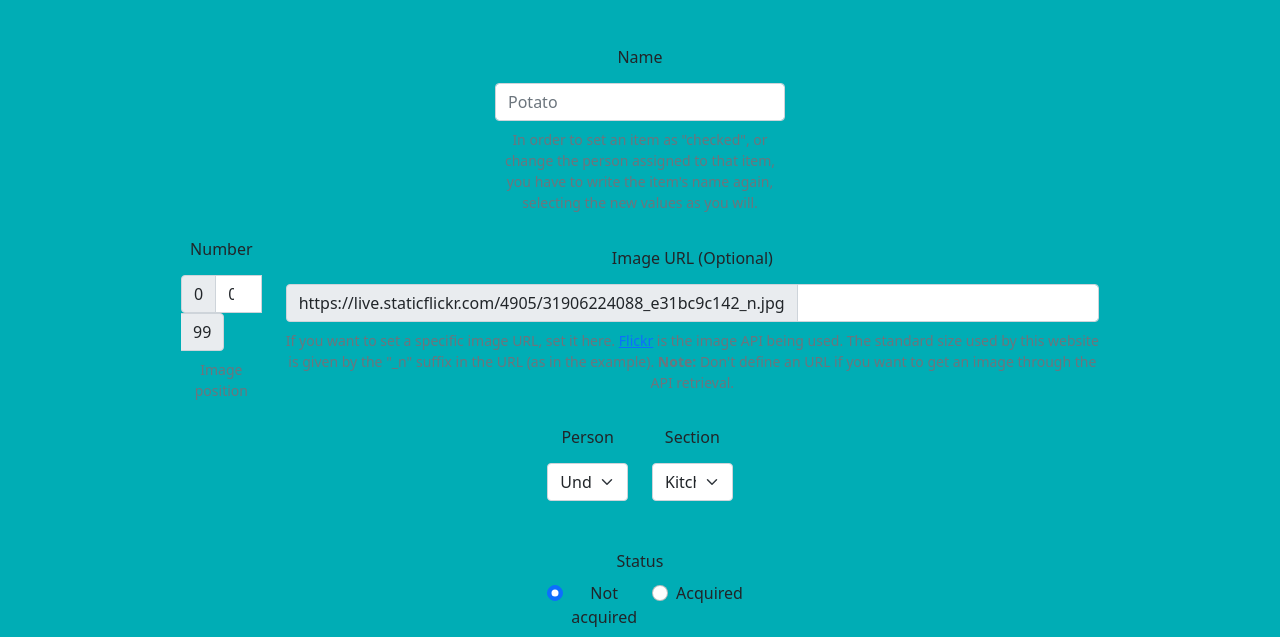
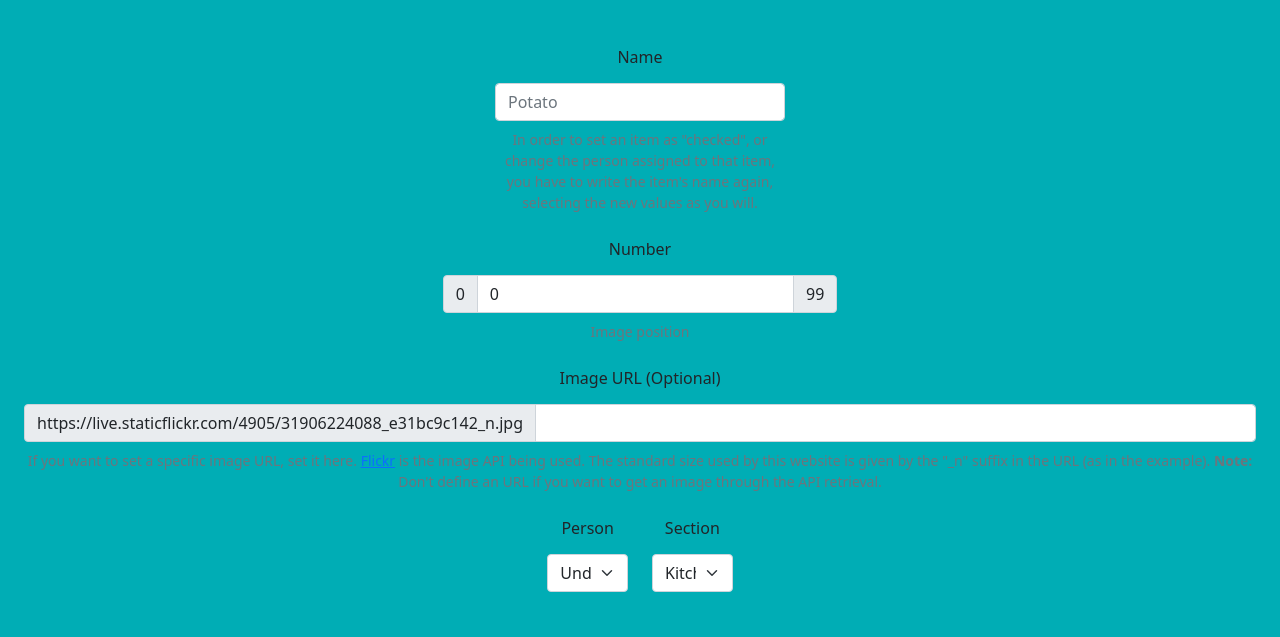
Before and after one commit to Mateus-Henr/Utilities-List, a website: page index.html in a window 1280 px wide. Shown: the part 159-796 px from the top of the page. Drawn offline with nearby package versions, Linux system fonts and the light colour scheme.

Commit message:
Fix styling for laptops

```diff
--- a/index.html
+++ b/index.html
@@ -42,7 +42,7 @@
 
           <div class="row justify-content-center">
 
-            <div class="col-lg-1 col-md-4 col-sm-4 align-self-center mb-4">
+            <div class="col-xxl-1 col-xl-4 col-sm-4 align-self-center mb-4">
               <label class="form-label" for="numberPic">Number</label>
               <div class="input-group mb-2">
                 <span class="input-group-text">0</span>
@@ -52,7 +52,7 @@
               <div class="form-text">Image position</div>
             </div>
 
-            <div class="col-lg-8 col-md-12 align-self-center mb-4">
+            <div class="col-xxl-8 col-xl-12 align-self-center mb-4">
               <label for="urlIMG" class="form-label">Image URL (Optional)</label>
               <div class="input-group mb-2">
                 <span class="input-group-text">https://live.staticflickr.com/4905/31906224088_e31bc9c142_n.jpg</span>
```
